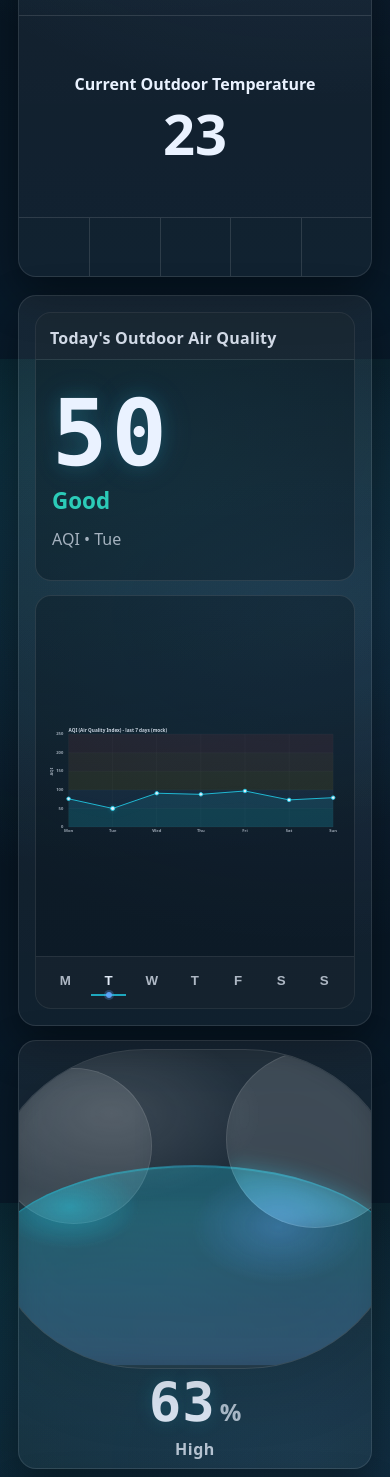
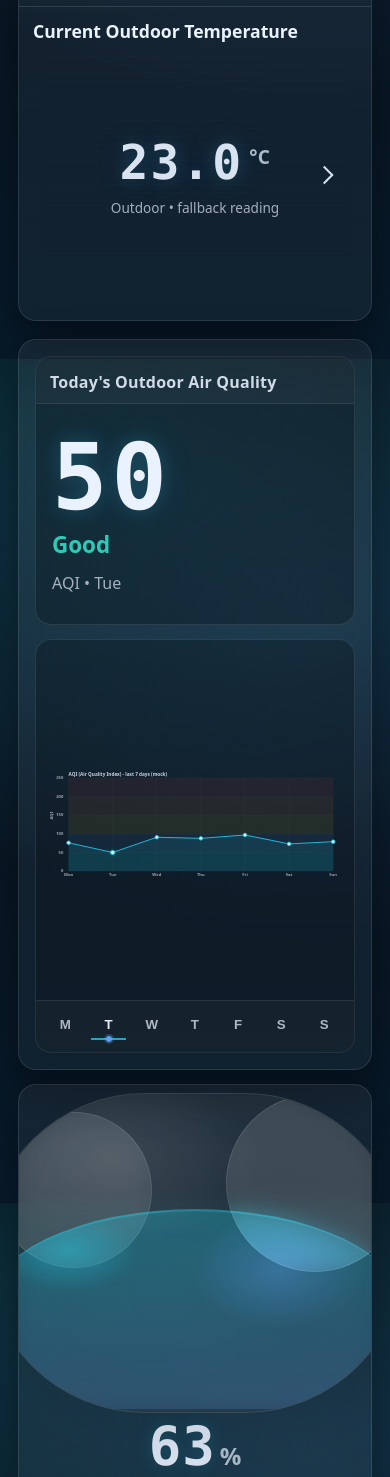
Before and after one commit to kernelkiranerys/GroupProject, a Django app: page /?mode=outdoor in a window 390 px wide. Shown: the part 485-1962 px from the top of the page. Run offline with Django 4.2, Linux system fonts and the light colour scheme; data that the repository does not hold is empty.

Commit message:
Update UI: enable light mode dimming, remove nested box styling, adjust text colors

```diff
--- a/Hyper_Local_Weather/views.py
+++ b/Hyper_Local_Weather/views.py
@@ -1095,17 +1095,25 @@ def index(request, date=None):
         is_mock_humidity = active_reading is None
         is_mock_pressure = active_reading is None
 
-    past_week_temps = []
-    for i in range(6, -1, -1):
-        day = current_date - timedelta(days=i)
-        avg_temp_data = WeatherReading.objects.filter(timestamp__date=day).aggregate(avg_temp=Avg('temperature_c'))
+    def _build_weekly_temps(target_location=None):
+        weekly_temps = []
+        for i in range(6, -1, -1):
+            day = current_date - timedelta(days=i)
+            readings = WeatherReading.objects.filter(timestamp__date=day)
+            if target_location is not None:
+                readings = readings.filter(location=target_location)
 
-        avg_temp = avg_temp_data['avg_temp']
+            avg_temp_data = readings.aggregate(avg_temp=Avg('temperature_c'))
+            avg_temp = avg_temp_data['avg_temp']
 
-        past_week_temps.append({
-            'day_name': day.strftime('%a')[0],
-            'avg_temp': round(avg_temp) if avg_temp is not None else 'N/A'
-        })
+            weekly_temps.append({
+                'day_name': day.strftime('%a')[0],
+                'avg_temp': round(avg_temp) if avg_temp is not None else 'N/A'
+            })
+        return weekly_temps
+
+    past_week_temps = _build_weekly_temps(indoor_location)
+    past_week_outdoor_temps = _build_weekly_temps(outdoor_location)
 
     previous_week = current_date - timedelta(weeks=1)
     next_week = current_date + timedelta(weeks=1)
@@ -1127,6 +1135,7 @@ def index(request, date=None):
         'is_mock_humidity': is_mock_humidity,
         'is_mock_pressure': is_mock_pressure,
         'past_week_temps': past_week_temps,
+        'past_week_outdoor_temps': past_week_outdoor_temps,
         'current_date': current_date,
         'previous_week': previous_week.strftime('%Y-%m-%d'),
         'next_week': next_week.strftime('%Y-%m-%d'),
--- a/static/css/style.css
+++ b/static/css/style.css
@@ -1068,12 +1074,9 @@ body{
 
 /* big digital screen */
 .tempTile__main{
-  border-radius: 16px;
-  border: 1px solid rgba(255,255,255,0.10);
-  background:
-    radial-gradient(600px 340px at 25% 25%, rgba(34,211,238,0.16), transparent 60%),
-    radial-gradient(560px 320px at 75% 55%, rgba(96,165,250,0.12), transparent 62%),
-    rgba(7,18,28,0.55);
+  border-radius: 0;
+  border: none;
+  background: transparent;
   display:flex;
   flex-direction: column;
   align-items: center;
@@ -1143,9 +1146,9 @@ body{
   align-content: stretch;
   margin-top: 0;
 
-  border-radius: 14px;
-  border: 1px solid rgba(255,255,255,0.10);
-  background: rgba(7,18,28,0.45);
+  border-radius: 0;
+  border: none;
+  background: transparent;
   padding: 12px;
 }
 
@@ -1686,16 +1686,17 @@ body{
   padding: 0;
 }
 
+:root{
+  --outdoor-header-row: 36px;
+}
+
 .outdoor-top__left{
   min-height: 260px;
   border-right: 1px solid rgba(255,255,255,0.12);
   padding: 14px;
   display: flex;
   flex-direction: column;
-}
-
-.outdoor-top__left h3{
-  margin: 0 0 10px;
+  gap: 0;
 }
 
 .outdoor-top__placeholder{
@@ -1749,42 +1750,96 @@ body{
 
 .outdoor-top__right{
   min-height: 260px;
-  display: grid;
-  grid-template-rows: 1fr 58px;
+  display: flex;
+  align-items: stretch;
+  padding: 14px;
 }
 
 .outdoor-temp{
-  border-bottom: 1px solid rgba(255,255,255,0.12);
-  padding: 14px;
+  width: 100%;
+  padding: 0;
   display: flex;
   flex-direction: column;
-  align-items: center;
-  justify-content: center;
-  text-align: center;
-}
-
+  align-items: stretch;
+  justify-content: flex-start;
+  text-align: left;
+  gap: 0;
+}
+
+.outdoor-top__left h3,
 .outdoor-temp h3{
-  margin: 0 0 10px;
+  margin: 0;
+  height: var(--outdoor-header-row);
+  display: flex;
+  align-items: flex-start;
+  font-size: 1.1rem;
+  font-weight: 800;
+  line-height: 1.2;
+  white-space: nowrap;
+}
+
+.tempTile--compact-outdoor{
+  margin-top: -10px;
+  height: 100%;
+  min-height: 200px;
+  border: 0;
+  background: transparent;
+}
+
+.tempTile--compact-outdoor .tempTile__panel{
+  padding: 12px;
+}
+
+.tempTile--compact-outdoor .tempTile__main{
+  padding: 14px;
+}
+
+.tempTile--compact-outdoor .tempTile__num{
+  font-size: clamp(48px, 4vw, 64px);
+  letter-spacing: 2px;
+}
+
+.tempTile--compact-outdoor .tempTile__deg{
+  font-size: 1.2rem;
+  margin-top: 9px;
+}
+
+.tempTile__deg--unit{
+  letter-spacing: 0.4px;
+}
+
+.tempTile--compact-outdoor .tempTile__sub{
+  margin-top: 8px;
+  font-size: 0.85rem;
+}
+
+.tempTile--compact-outdoor .tempTile__weekAvg{
+  padding: 10px;
+}
+
+.tempTile--compact-outdoor .tempTile__weekAvgNum{
+  font-size: clamp(30px, 3vw, 40px);
+}
+
+.tempTile--compact-outdoor .tempTile__weekAvgDeg{
   font-size: 1rem;
-}
-
-.outdoor-temp__value{
-  font-size: clamp(56px, 5vw, 74px);
-  font-weight: 900;
-  line-height: 1;
-}
-
-.outdoor-mini-strip{
-  display: grid;
-  grid-template-columns: repeat(5, 1fr);
-}
-
-.outdoor-mini-strip span{
-  border-left: 1px solid rgba(255,255,255,0.12);
-}
-
-.outdoor-mini-strip span:first-child{
-  border-left: 0;
+  margin-top: 5px;
+}
+
+.tempTile--compact-outdoor .tempTile__week{
+  grid-template-columns: repeat(4, minmax(0, 1fr));
+  gap: 8px;
+  padding: 8px;
+}
+
+.tempTile--compact-outdoor .day{
+  padding: 8px 6px;
+  gap: 4px;
+}
+
+.tempTile--compact-outdoor .day__name,
+.tempTile--compact-outdoor .day__val{
+  font-size: 0.8rem;
 }
 
 @media (max-width: 900px){
--- a/templates/Hyper_Local_Weather/index.html
+++ b/templates/Hyper_Local_Weather/index.html
@@ -36,10 +36,46 @@
   <div class="outdoor-top__right {% if is_mock_outdoor_temp %}disabled{% endif %}">
     <div class="outdoor-temp">
       <h3>Current Outdoor Temperature</h3>
-      <div class="outdoor-temp__value">{{ latest_outdoor_temp|floatformat:0 }}</div>
-    </div>
-    <div class="outdoor-mini-strip" aria-hidden="true">
-      <span></span><span></span><span></span><span></span><span></span>
+      <div class="tempTile tempTile--compact-outdoor js-outdoor-temp-tile">
+        <button type="button" class="tempTile__toggle" aria-label="Show weekly average" aria-expanded="false" title="Show weekly average"></button>
+
+        <div class="tempTile__carousel">
+          <div class="tempTile__panel">
+            <div class="tempTile__main">
+              <div class="tempTile__value">
+                <span class="tempTile__num">{{ latest_outdoor_temp|floatformat:1 }}</span>
+                <span class="tempTile__deg tempTile__deg--unit">&deg;C</span>
+              </div>
+              <div class="tempTile__sub muted">Outdoor • {% if is_mock_outdoor_temp %}fallback reading{% else %}live reading{% endif %}</div>
+            </div>
+          </div>
+
+          <div class="tempTile__panel tempTile__panel--week">
+            <div class="tempTile__weekAvg" aria-label="Outdoor weekly average">
+              <div class="tempTile__weekAvgValue">
+                <span class="tempTile__weekAvgNum js-outdoor-week-avg-num">N/A</span>
+                <span class="tempTile__weekAvgDeg js-outdoor-week-avg-deg">&deg;C</span>
+              </div>
+              <div class="tempTile__weekAvgLabel muted">Weekly average</div>
+            </div>
+
+            <div class="tempTile__week" aria-label="Outdoor weekly average temperatures">
+              {% for day in past_week_outdoor_temps %}
+                <div class="day" data-temp="{% if day.avg_temp == 'N/A' %}{% else %}{{ day.avg_temp }}{% endif %}">
+                  <div class="day__name">{{ day.day_name }}</div>
+                  <div class="day__val">
+                    {% if day.avg_temp == 'N/A' %}
+                      --
+                    {% else %}
+                      {{ day.avg_temp }}&deg;C
+                    {% endif %}
+                  </div>
+                </div>
+              {% endfor %}
+            </div>
+          </div>
+        </div>
+      </div>
     </div>
   </div>
 </div>
@@ -312,12 +348,15 @@
 ></script>
 <script>
 document.addEventListener('DOMContentLoaded', function() {
-  const indoorTempTile = document.querySelector('.js-indoor-temp-tile');
-  if (indoorTempTile) {
-    const toggle = indoorTempTile.querySelector('.tempTile__toggle');
-    const avgNum = indoorTempTile.querySelector('.js-week-avg-num');
-    const avgDeg = indoorTempTile.querySelector('.js-week-avg-deg');
-    const weekDayEls = Array.from(indoorTempTile.querySelectorAll('.tempTile__week .day[data-temp]'));
+  function bindTempTile(tileEl, options) {
+    if (!tileEl) {
+      return;
+    }
+
+    const toggle = tileEl.querySelector('.tempTile__toggle');
+    const avgNum = tileEl.querySelector(options.avgNumSelector);
+    const avgDeg = tileEl.querySelector(options.avgDegSelector);
+    const weekDayEls = Array.from(tileEl.querySelectorAll('.tempTile__week .day[data-temp]'));
 
     if (avgNum && avgDeg && weekDayEls.length) {
       const temps = weekDayEls
@@ -336,13 +375,25 @@ document.addEventListener('DOMContentLoaded', function() {
 
     if (toggle) {
       toggle.addEventListener('click', function() {
-        const showWeek = indoorTempTile.classList.toggle('tempTile--show-week');
+        const showWeek = tileEl.classList.toggle('tempTile--show-week');
         toggle.setAttribute('aria-expanded', showWeek ? 'true' : 'false');
-        toggle.setAttribute('aria-label', showWeek ? 'Show current indoor temperature' : 'Show weekly average');
-        toggle.setAttribute('title', showWeek ? 'Show current indoor temperature' : 'Show weekly average');
+        toggle.setAttribute('aria-label', showWeek ? options.showCurrentLabel : 'Show weekly average');
+        toggle.setAttribute('title', showWeek ? options.showCurrentLabel : 'Show weekly average');
       });
     }
   }
+
+  bindTempTile(document.querySelector('.js-indoor-temp-tile'), {
+    avgNumSelector: '.js-week-avg-num',
+    avgDegSelector: '.js-week-avg-deg',
+    showCurrentLabel: 'Show current indoor temperature'
+  });
+
+  bindTempTile(document.querySelector('.js-outdoor-temp-tile'), {
+    avgNumSelector: '.js-outdoor-week-avg-num',
+    avgDegSelector: '.js-outdoor-week-avg-deg',
+    showCurrentLabel: 'Show current outdoor temperature'
+  });
 
   const aqSummaryNum = document.querySelector('.aqSummary__num');
   const aqSummaryStatus = document.querySelector('.aqSummary__status');
--- a/templates/base.html
+++ b/templates/base.html
@@ -4,7 +4,7 @@
 <head>
   <meta charset="utf-8" />
   <meta name="viewport" content="width=device-width, initial-scale=1" />
-  <title>{% block title %}Hyper Local Weather{% endblock %}</title>
+  <title>{% block title %}AirSense{% endblock %}</title>
   <link rel="stylesheet" href="{% static 'css/style.css' %}?v=6">
   {% block extra_head %}{% endblock %}
   <script>
@@ -49,7 +49,9 @@
                     </div>
                 </div>
             </nav>
-        </div>
+            <div class="brand">
+              <h1 class="brand__name">AirSense</h1>
+            </div>
     </div>
 </header>
 
```
Also changed, not shown: other parts of static/css/style.css (+49 -50 lines).
